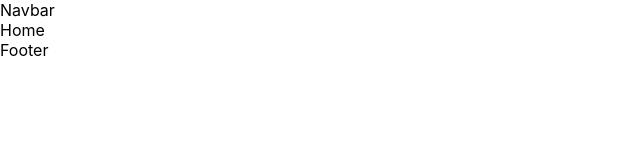
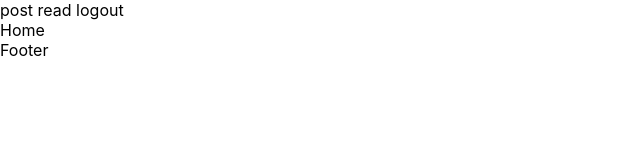
Before and after one commit to pinkfroggie/diary, a React (Create React App) app in the folder diary/: page / in a window 1280 px wide. Shown: the top 160 px of the page, without its empty margins (0-640 px from the left). Built offline with nearby package versions, Linux system fonts and the light colour scheme.

Commit message:
added code to navbar

```diff
--- a/diary/src/components/Navbar.jsx
+++ b/diary/src/components/Navbar.jsx
@@ -2,7 +2,11 @@ import React from 'react'
 
 const Navbar = () => {
   return (
-    <div>Navbar</div>
+    <div className='navbar'>
+      <div className='container'>
+        <div className='links'>post read logout</div>
+      </div>
+    </div>
   )
 }
 
--- a/diary/src/pages/Login.jsx
+++ b/diary/src/pages/Login.jsx
@@ -6,8 +6,8 @@ const Login = () => {
     <div className='auth'>
       <h1>Login</h1>
       <form>
-        <input type='text' placeholder='name' />
-        <input type='password' placeholder='password' />
+        <input required type='text' placeholder='name' />
+        <input required type='password' placeholder='password' />
         <button>login</button>
         <span>Don't have a diary? <Link to ='/register'>Create one!</Link></span>
       </form>
--- a/diary/src/pages/Register.jsx
+++ b/diary/src/pages/Register.jsx
@@ -6,8 +6,8 @@ const Register = () => {
     <div className='auth'>
       <h1>Register</h1>
       <form>
-        <input type='text' placeholder='name' />
-        <input type='password' placeholder='password' />
+        <input required type='text' placeholder='name' />
+        <input required type='password' placeholder='password' />
         <button>register</button>
         <span>Already have a diary? <Link to ='/login'>Login</Link></span>
       </form>
```
